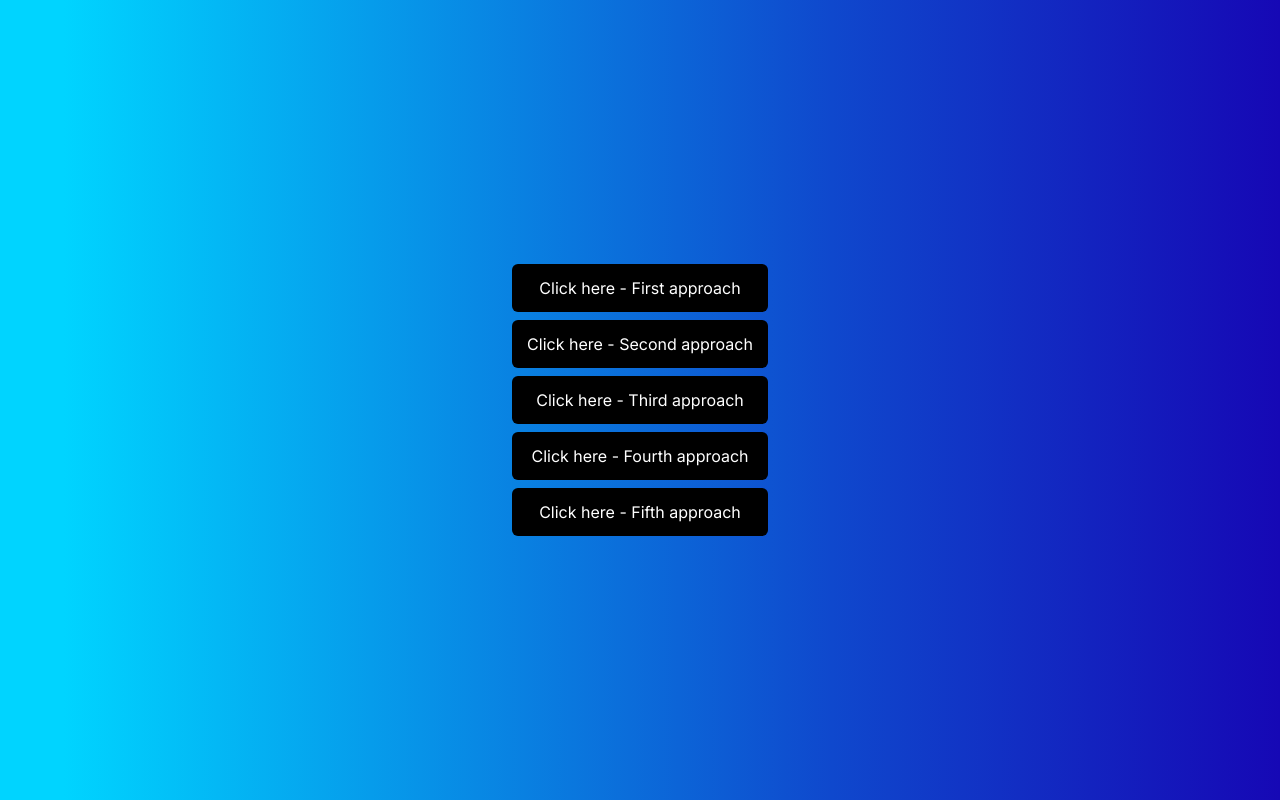
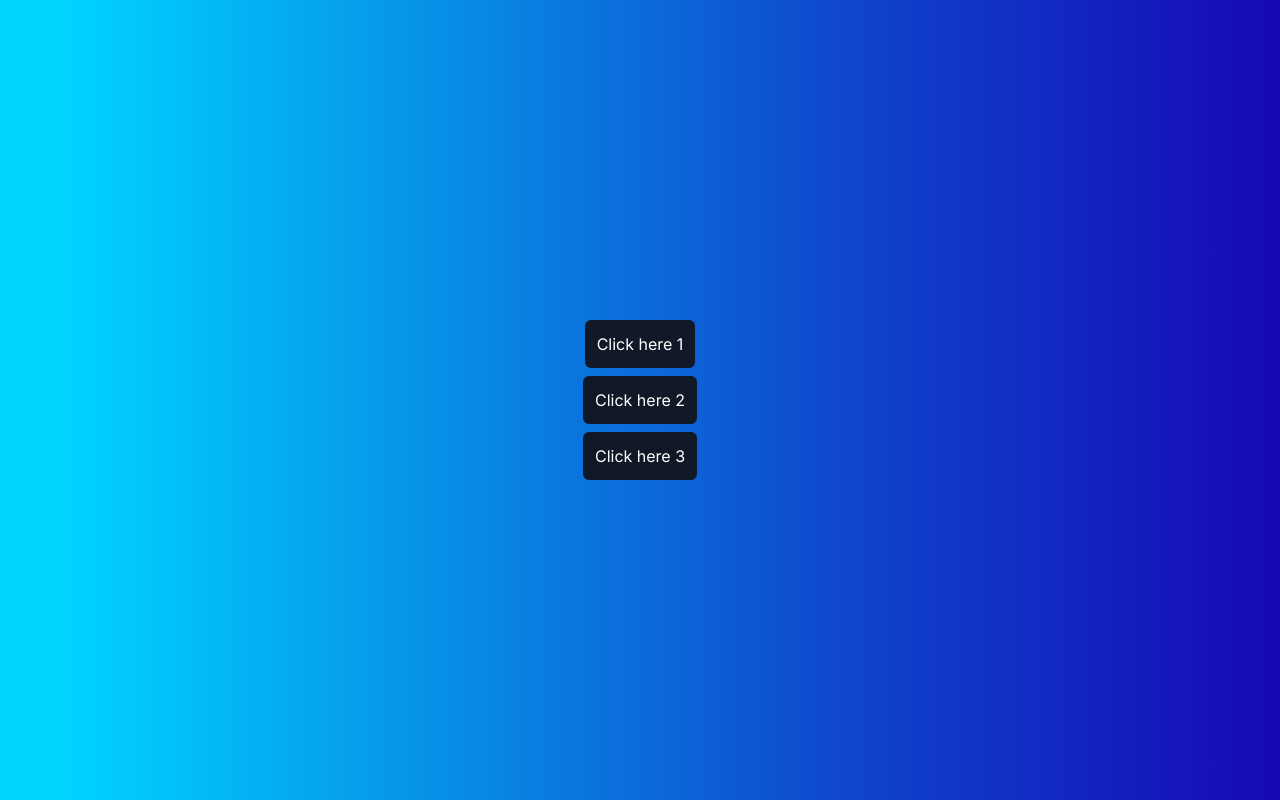
Before and after one commit to mspdl/reactjs-first_project, a Next.js app: page / in a window 1280 px wide. Built offline with nearby package versions, Linux system fonts and the light colour scheme.

Commit message:
Events via props

```diff
--- a/src/app/page.tsx
+++ b/src/app/page.tsx
@@ -1,11 +1,17 @@
 "use client";
 
-import ClickEvent from "@/components/ClickEvent";
+import CustomButton from "@/components/CustomButton";
 
 const Page = () => {
+  const handleClickButton1 = () => alert("Clicked on button 1");
+  const handleClickButton2 = () => alert("Clicked on button 2");
+  const handleClickButton3 = () => alert("Clicked on button 3");
+
   return (
     <div className="w-screen h-screen flex flex-col gap-2 justify-center items-center">
-      <ClickEvent />
+      <CustomButton label="Click here 1" clickMe={handleClickButton1} />
+      <CustomButton label="Click here 2" clickMe={handleClickButton2} />
+      <CustomButton label="Click here 3" clickMe={handleClickButton3} />
     </div>
   );
 };
--- /dev/null
+++ b/src/components/CustomButton.tsx
@@ -0,0 +1,14 @@
+type CustomButtonProps = {
+  label: string;
+  clickMe: () => void;
+};
+
+const CustomButton = ({ label, clickMe }: CustomButtonProps) => {
+  return (
+    <button onClick={clickMe} className="p-3 text-white bg-gray-900 rounded-md">
+      {label}
+    </button>
+  );
+};
+
+export default CustomButton;
```
